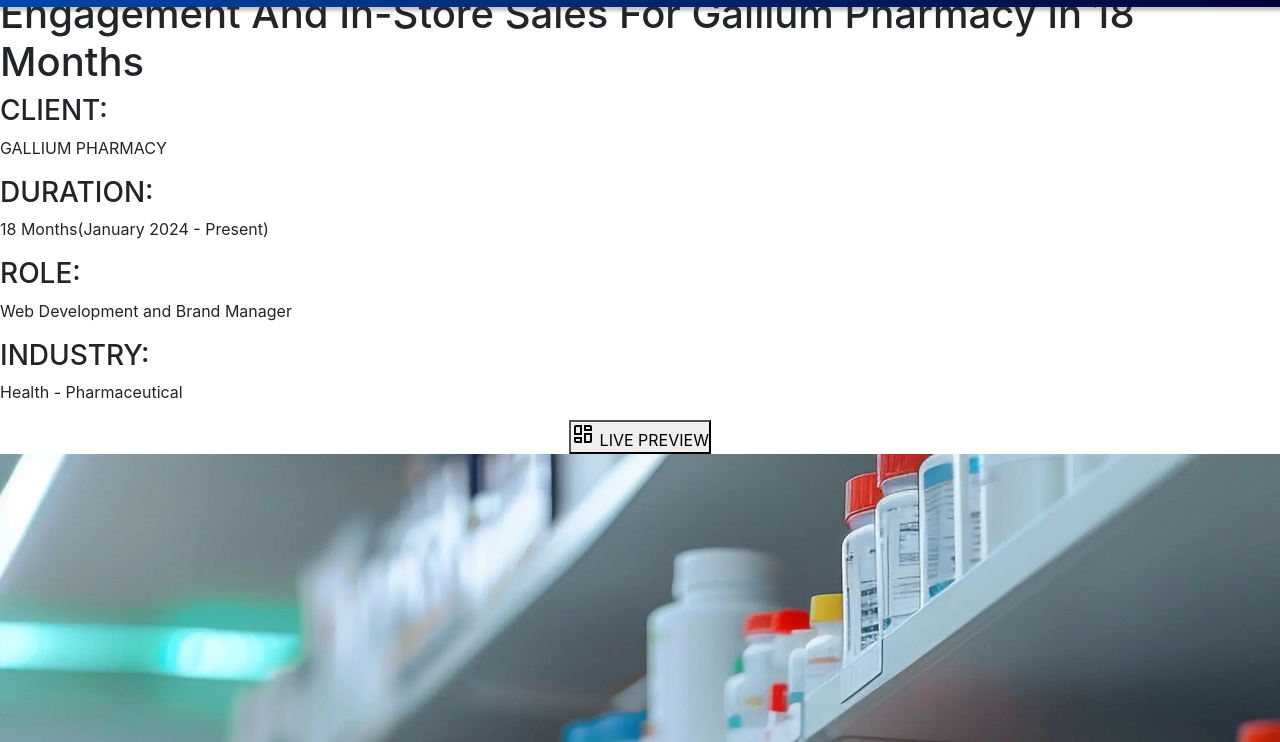
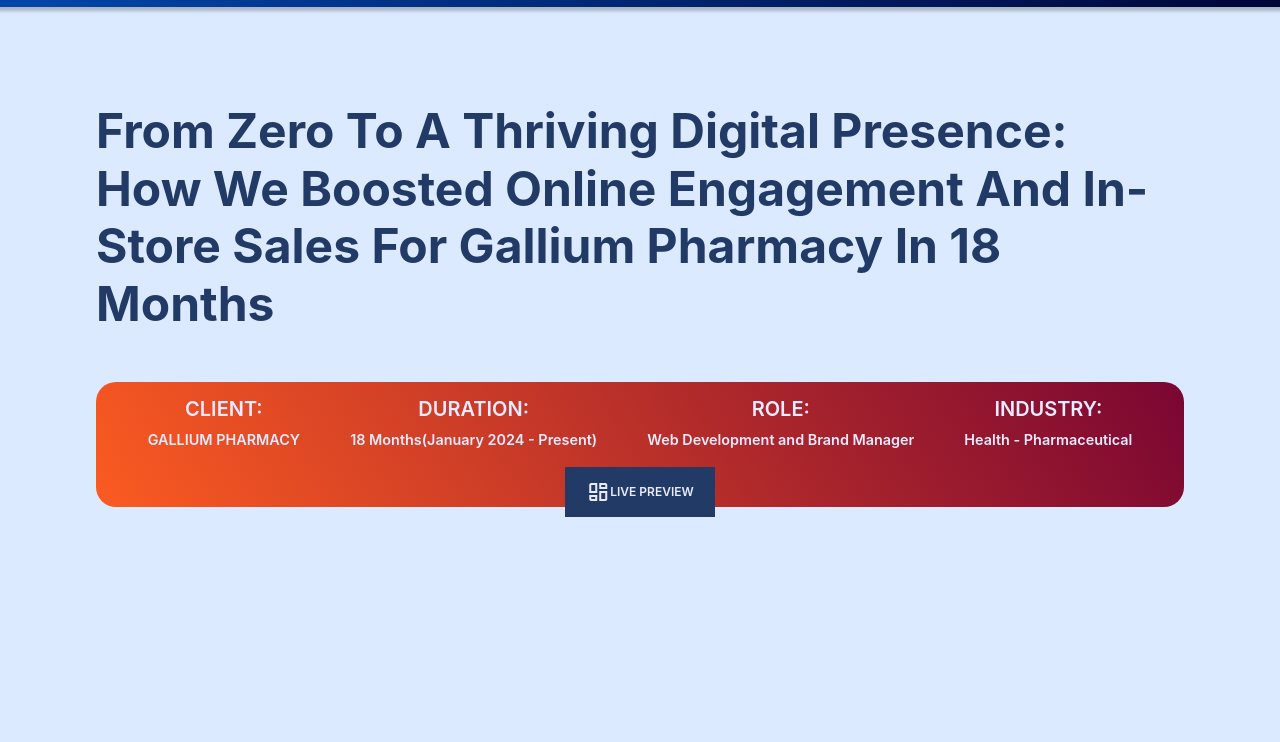
Before and after one commit to FortuneFiliks/TEMA_OFFICIAL_PHARMACY, a plain HTML site: page index.html in a window 1280 px wide. Shown: the part 58-800 px from the top of the page. Drawn offline with nearby package versions, Linux system fonts and the light colour scheme; a script that the page names is missing; a web font is replaced by a local one.

Commit message:
Uncomment CSS stylesheet links in index.html

```diff
--- a/index.html
+++ b/index.html
@@ -33,16 +33,15 @@
 
 
 
-           <!-- <link type = "text/css" rel = "stylesheet" href = "CSS/nav_style.css"> -->
+           <link type = "text/css" rel = "stylesheet" href = "CSS/nav_style.css">
 
-           <!-- <link type = "text/css" rel = "stylesheet" href = "CSS/pharmacy_mobile.css"> -->
-           <!-- <link type = "text/css" rel = "stylesheet" href = "CSS/pharmacy_min_768.css"> -->
-           <!-- <link type = "text/css" rel = "stylesheet" href = "CSS/pharmacy_laptop_resizing.css"> -->
-           <!-- <link type = "text/css" rel = "stylesheet" href = "CSS/pharmacy_min_1025.css"> -->
-           <!-- <link type = "text/css" rel = "stylesheet" href = "CSS/pharmacy_min_1280.css"> -->
+           <link type = "text/css" rel = "stylesheet" href = "CSS/pharmacy_mobile.css">
+           <link type = "text/css" rel = "stylesheet" href = "CSS/pharmacy_min_768.css">
+           <link type = "text/css" rel = "stylesheet" href = "CSS/pharmacy_laptop_resizing.css">
+           <link type = "text/css" rel = "stylesheet" href = "CSS/pharmacy_min_1025.css">
+           <link type = "text/css" rel = "stylesheet" href = "CSS/pharmacy_min_1280.css">
 
-           <!-- <link type = "text/css" rel = "stylesheet" href = "CSS/footer_style.css"> -->
-
+           <link type = "text/css" rel = "stylesheet" href = "CSS/footer_style.css">
 
 		  <link type = "text/x-icon" rel = "icon" href = "IMAGES/brand_icon.png">
 	 </head>
```
